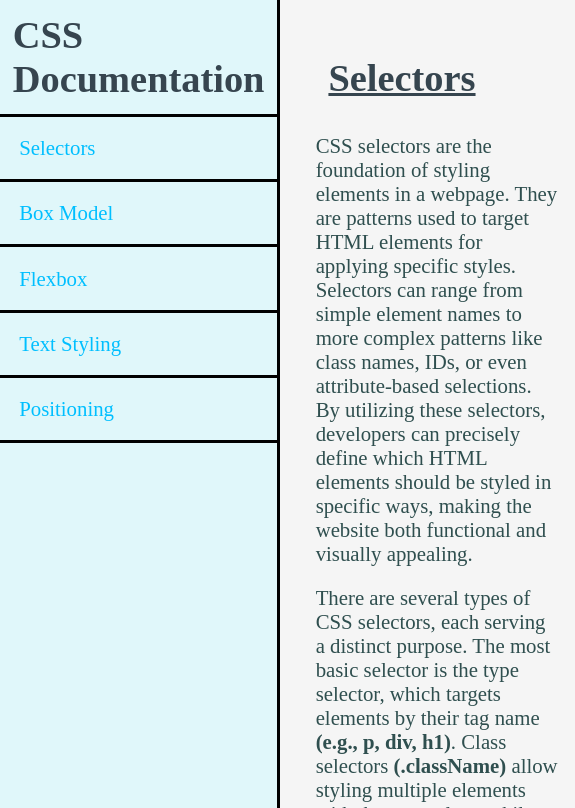
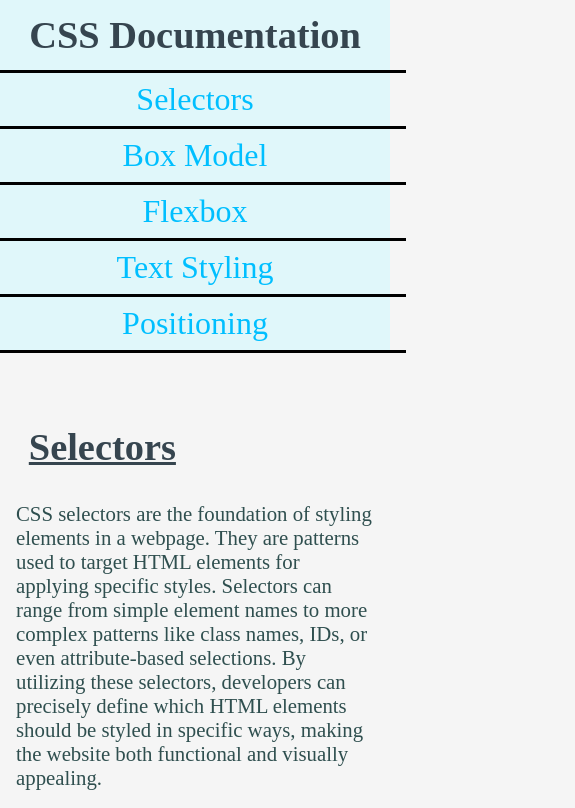
Before and after one commit to top-droid/technical_documentation, a plain HTML site: page index.html in a window 390 px wide. Shown: the top 808 px of the page, 575 px wide, since content can reach past the window. Drawn offline with Linux system fonts and the light colour scheme.

Commit message:
made the page responsive

```diff
--- a/styles.css
+++ b/styles.css
@@ -100,7 +100,7 @@ code {
 img {
     display: block;
     height: 40vh;
-    width: 20vw;
+    min-width: 20vw;
     margin: 6rem auto 10rem;
     border-radius: 0.2rem;
 }
@@ -136,3 +136,64 @@ code {
     background-color: #e6e6fa; /* Pastel Lavender */
     color: #654321; /* Dark Brown */
 }
+
+
+/* Existing styles... */
+
+/* Existing styles... */
+
+/* Add this media query at the end of your existing CSS */
+@media (max-width: 800px) {
+    body {
+        flex-direction: column; /* Stack elements vertically */
+    }
+
+    #navbar {
+        position: relative;
+        height: auto; /* Allow it to take height based on content */
+        width: 100%; /* Full width */
+
+    }
+
+    nav ul {
+        flex-direction: row; /* Change to row layout */
+        justify-content: space-around; /* Space out items evenly */
+        padding: 0; /* Remove padding */
+    }
+
+    nav ul li {
+        border: none; /* Remove borders */
+        padding: 0.5rem 1rem; /* Add padding for touch targets */
+    }
+
+    #main-doc {
+        margin-left: 0; /* Remove left margin */
+        padding: 1rem; /* Add padding for better appearance */
+    }
+
+    /* start here */
+
+    #navbar header {
+        text-align: center;
+    }
+
+    #navbar ul {
+        display: flex;
+        flex-direction: column;
+        align-items: center;
+    }
+
+    #navbar ul li  {
+        font-size: 2rem;
+    }
+
+    nav ul li {
+       border-bottom: 0.2rem solid black;
+       width: 100%;
+       text-align: center;
+    }
+
+    nav ul li:first-of-type {
+        border-top: 0.2rem solid black;
+    }
+}
```
Also changed, not shown: index.html (+2 -0 lines).
